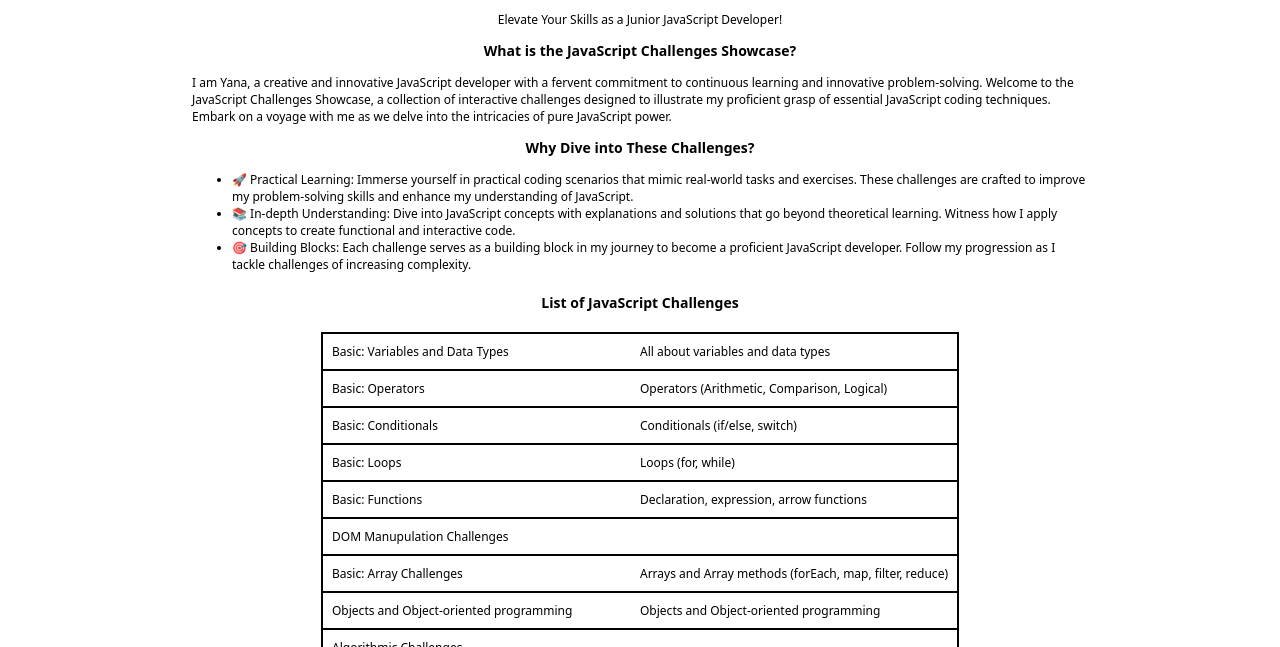
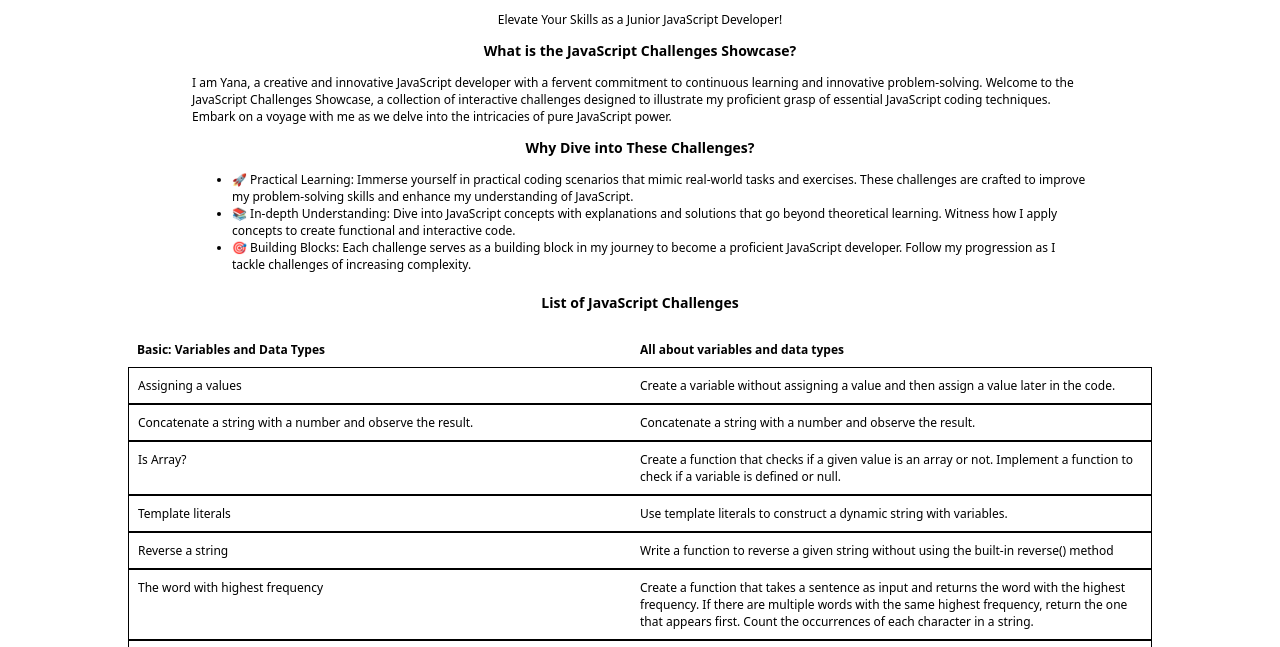
Before and after one commit to GreenCatInForest/javaScript-challenges-app, a plain HTML site: page index.html in a window 1280 px wide. Shown: the part 120-767 px from the top of the page. Drawn offline with Linux system fonts and the light colour scheme.

Commit message:
improve grid fetch appearence

```diff
--- a/scripts/components/tableChallenges.js
+++ b/scripts/components/tableChallenges.js
@@ -37,7 +37,23 @@ let createTableGridHeader = () => {
   }
 };
 
-//
+let createTableGridBody = () => {
+  let tableGridBody = document.createElement("div");
+  let tableGridBodyDescription = document.createElement("div");
+  let tableGridBodyTitle = document.createElement("div");
+
+  tableGridBodyTitle.textContent = innerHtmlTh;
+  tableGridBodyDescription.textContent = innerHtmlThD;
+
+  tableGridBody.className = "tableGridBody grid-item";
+  tableGridBodyTitle.className = "tableGridBodyTitle grid-item";
+  tableGridBodyDescription.className = "tableGridBodyDescription grid-item";
+
+  tableGridBody.appendChild(tableGridBodyTitle);
+  tableGridBody.appendChild(tableGridBodyDescription);
+  tableGridContainer.appendChild(tableGridBody);
+};
+
 const sortDataChallenges = (challengesDatas) => {
   challengesDatas.forEach((challengesData) => {
     if (challengesData.name === "basicJsChallenges") {
@@ -53,9 +69,10 @@ const sortDataChallenges = (challengesDatas) => {
 
         let basicChallengesDetails = basicChallengeData.challenge;
         basicChallengesDetails.forEach((basicChallengesDetail) => {
-          innerHtmltableBodyRow = basicChallengesDetail.challengeTitle;
-          innerHtmltableBodyCell = basicChallengesDetail.challengeDescription;
+          innerHtmlTh = basicChallengesDetail.challengeTitle;
+          innerHtmlThD = basicChallengesDetail.challengeDescription;
           //createTableBody();
+          createTableGridBody();
         });
         //createTableButtons();
       });
@@ -66,9 +83,10 @@ const sortDataChallenges = (challengesDatas) => {
       createTableGridHeader();
 
       particularChallengesDetails.forEach((particularChallengesDetail) => {
-        innerHtmltableBodyRow = particularChallengesDetail.title;
-        innerHtmltableBodyCell = particularChallengesDetail.content;
+        innerHtmlTh = particularChallengesDetail.title;
+        innerHtmlThD = particularChallengesDetail.content;
         //createTableBody();
+        createTableGridBody();
       });
     }
   });
--- a/styles/main.css
+++ b/styles/main.css
@@ -81,14 +81,22 @@ main {
 .tableGridContainer {
   display: grid;
   grid-template-columns: 1fr;
-  border: 1px solid black;
 }
 
 .tableGridHeader {
   display: grid;
   grid-template-columns: 1fr 1fr;
+  padding: var(--sizeSm);
+  width: 100%;
+  font-weight: bold;
+}
+
+.tableGridBody {
+  display: grid;
+  grid-template-columns: 1fr 1fr;
   border: 1px solid black;
   padding: var(--sizeSm);
+  width: 100%;
 }
 
 #tableOfChallenges {
```
